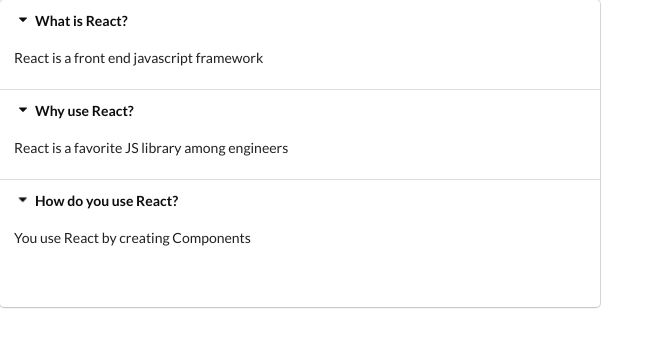
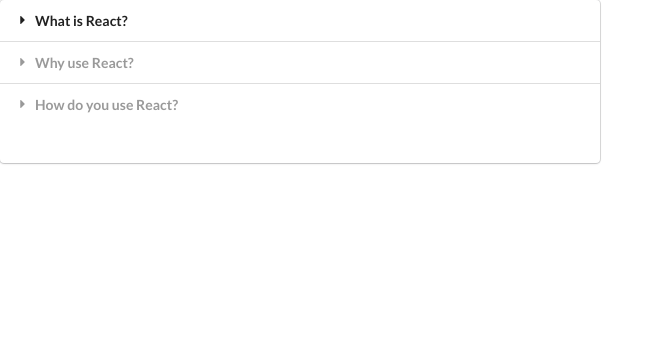
Before and after one commit to cdl08001/modern-react-redux-widgets, a React (Create React App) app: page / in a window 1280 px wide. Shown: the top 346 px of the page, without its empty margins (0-664 px from the left). Built offline with nearby package versions, Linux system fonts and the light colour scheme.

Commit message:
Completed Accordion component

```diff
--- a/src/components/Accordion.js
+++ b/src/components/Accordion.js
@@ -8,13 +8,15 @@
   };
 
   const renderedItems = items.map((item, index) => {
+    const active = index === activeIndex ? 'active' : '';
+
     return (
       <React.Fragment key={item.title}>
-        <div className="title active" onClick={() => onTitleClick(index)}>
+        <div className={`title ${active}`} onClick={() => onTitleClick(index)}>
           <i className="dropdown icon"></i>
           {item.title}
         </div>
-        <div className="content active">
+        <div className={`content ${active}`}>
           <p>{item.content}</p>
         </div>
       </React.Fragment>
```
